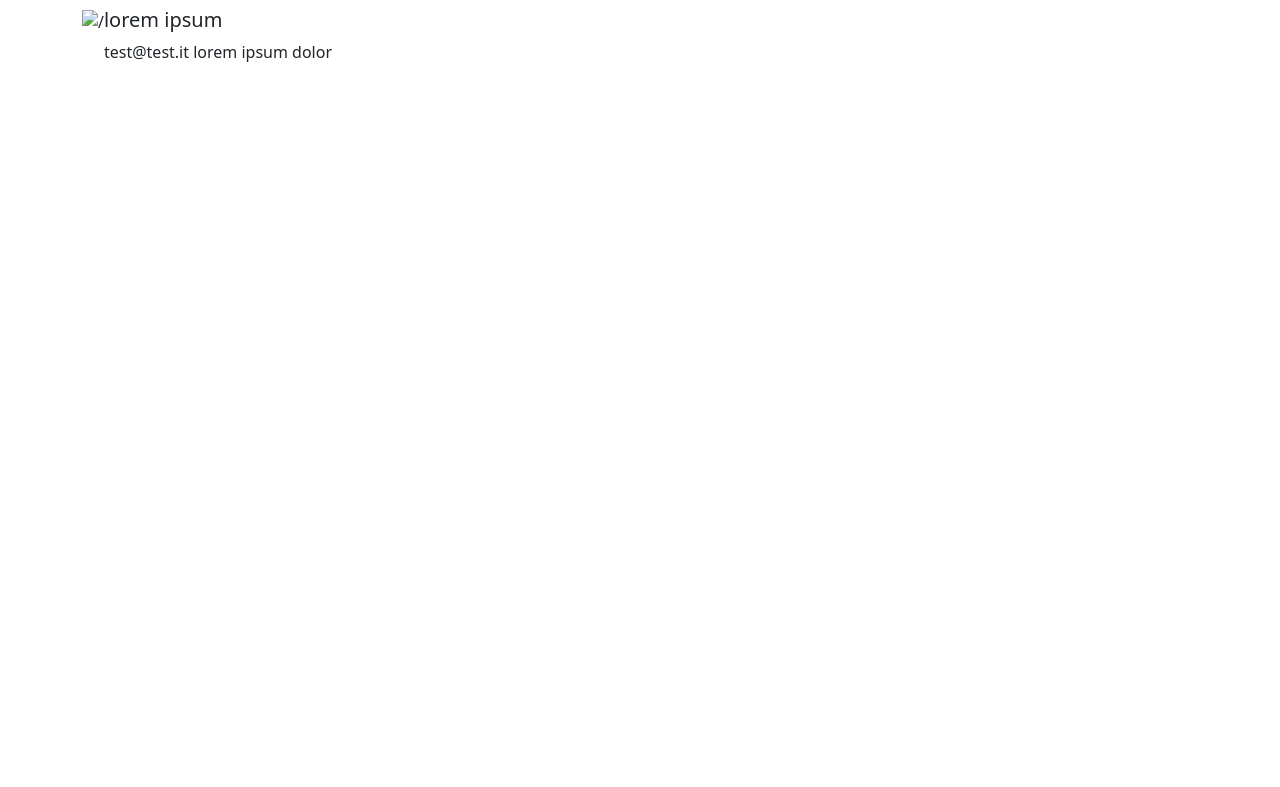
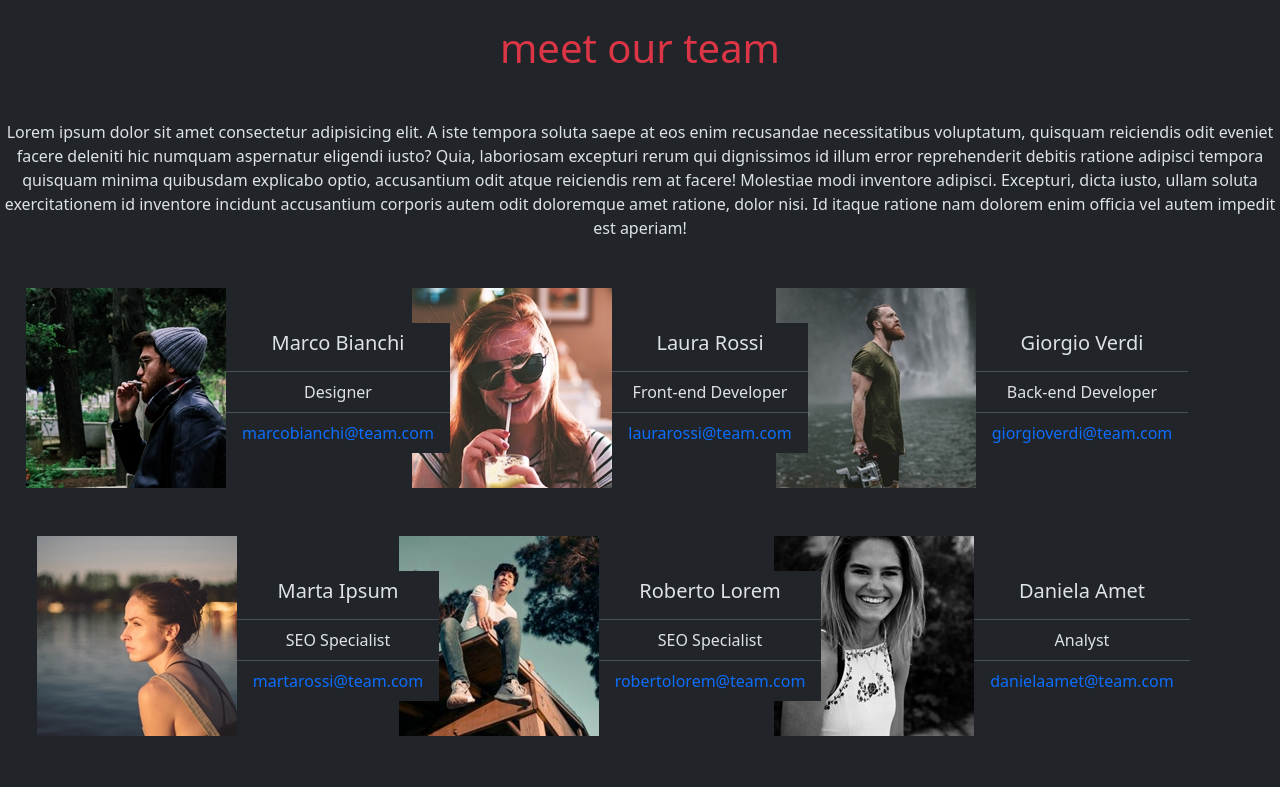
Before and after one commit to giuseppezaccato/js-our-team, a plain HTML site: page index.html in a window 1280 px wide. Drawn offline with nearby package versions, Linux system fonts and the light colour scheme.

Commit message:
ADD: layout fill

```diff
--- a/index.html
+++ b/index.html
@@ -1,5 +1,5 @@
 <!DOCTYPE html>
-<html lang="en">
+<html lang="en" data-bs-theme="dark">
 
 <head>
     <meta charset="UTF-8">
@@ -11,25 +11,32 @@
 </head>
 
 <body>
-    <header>
-        <h1 class="text-center"></h1>
+    <header class="text-center">
+        <h1 class=" text-danger my-4"> meet our team</h1>
+        <p class="my-5">Lorem ipsum dolor sit amet consectetur adipisicing elit. A iste tempora soluta saepe at eos enim
+            recusandae
+            necessitatibus voluptatum, quisquam reiciendis odit eveniet facere deleniti hic numquam aspernatur eligendi
+            iusto?
+            Quia, laboriosam excepturi rerum qui dignissimos id illum error reprehenderit debitis ratione adipisci
+            tempora quisquam minima quibusdam explicabo optio, accusantium odit atque reiciendis rem at facere!
+            Molestiae modi inventore adipisci.
+            Excepturi, dicta iusto, ullam soluta exercitationem id inventore incidunt accusantium corporis autem odit
+            doloremque amet ratione, dolor nisi. Id itaque ratione nam dolorem enim officia vel autem impedit est
+            aperiam!</p>
     </header>
 
-    <div class="container">
+    <main>
+        <div class="container mx-auto row row-cols-3 ">
 
-        <div class="d-flex">
-            <figure>
-                <img height="90px" src="./imgs/female1.png" alt="/">
-            </figure>
-            <div class="flex flex-column">
-                <h5>lorem ipsum</h5>
-                <span>test@test.it</span>
-                <span>lorem ipsum dolor</span>
-            </div>
+
         </div>
 
-    </div>
+    </main>
 
+    <script src="https://cdn.jsdelivr.net/npm/bootstrap@5.3.3/dist/js/bootstrap.bundle.min.js"
+        integrity="sha384-YvpcrYf0tY3lHB60NNkmXc5s9fDVZLESaAA55NDzOxhy9GkcIdslK1eN7N6jIeHz"
+        crossorigin="anonymous"></script>
+    <script src="./script.js"></script>
 </body>
 
 </html>
--- a/script.js
+++ b/script.js
@@ -36,3 +36,30 @@ const teamMembers = [
     img: "img/female3.png"
   }
 ];
+const container = document.querySelector('.container');
+
+for (let i = 0; i < teamMembers.length; i++) {
+
+  let card = teamMembers[i];
+
+  container.innerHTML += `
+        <div>
+            <div class="d-flex align-items-center pb-5 justify-content-center  " style="width: 18rem;">
+                <img src="${card.img}" alt="${card.name}">
+                <div>
+                    <ul class="list-group text-center list-group-flush">
+                        <li class="list-group-item"> <h5>${card.name}</h5> </li>
+                        <li class="list-group-item">${card.role} </li>
+                        <li class="list-group-item text-primary">${card.email}</li>
+                    </ul>
+                </div>
+            </div>
+
+        </div>
+    `
+
+
+
+
+
+}
```
